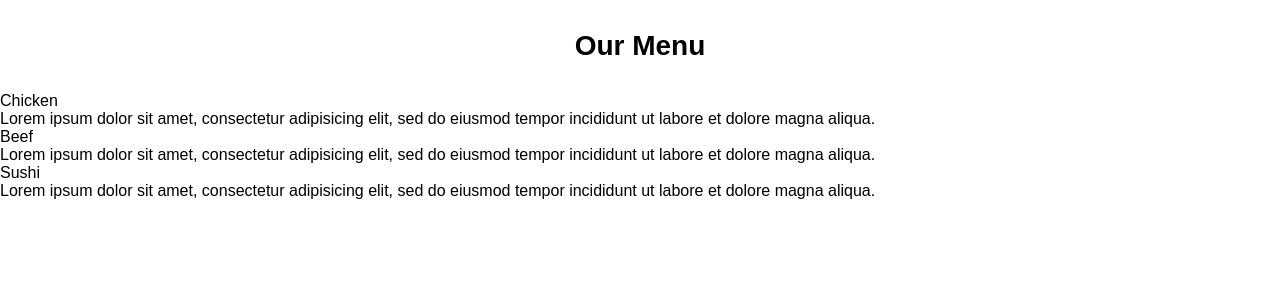
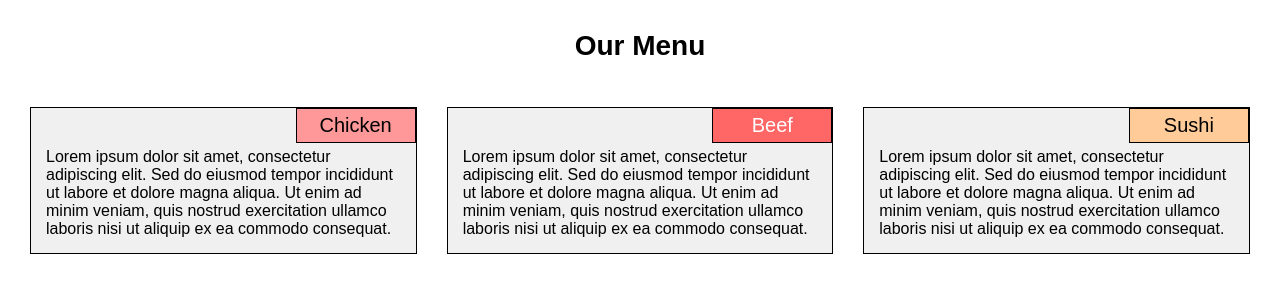
Before and after one commit to la819/web-development, a plain HTML site: page module2_solution/index.html in a window 1280 px wide. Drawn offline with Linux system fonts and the light colour scheme.

Commit message:
index.html

```diff
--- a/module2_solution/index.html
+++ b/module2_solution/index.html
@@ -9,20 +9,20 @@
 <body>
     <h1>Our Menu</h1>
 
-  <div class="row">
-    <section class="col col-chicken">
-      <div class="title">Chicken</div>
-      <p>Lorem ipsum dolor sit amet, consectetur adipisicing elit, sed do eiusmod tempor incididunt ut labore et dolore magna aliqua.</p>
+    <div class="container">
+        <section class="section col-lg-4 col-md-6 col-sm-12">
+            <div class="section-title" id="chicken-title">Chicken</div>
+            <p>Lorem ipsum dolor sit amet, consectetur adipiscing elit. Sed do eiusmod tempor incididunt ut labore et dolore magna aliqua. Ut enim ad minim veniam, quis nostrud exercitation ullamco laboris nisi ut aliquip ex ea commodo consequat.</p>
         </section>
 
-    <section class="col col-beef">
-      <div class="title">Beef</div>
-      <p>Lorem ipsum dolor sit amet, consectetur adipisicing elit, sed do eiusmod tempor incididunt ut labore et dolore magna aliqua.</p>
+        <section class="section col-lg-4 col-md-6 col-sm-12">
+            <div class="section-title" id="beef-title">Beef</div>
+            <p>Lorem ipsum dolor sit amet, consectetur adipiscing elit. Sed do eiusmod tempor incididunt ut labore et dolore magna aliqua. Ut enim ad minim veniam, quis nostrud exercitation ullamco laboris nisi ut aliquip ex ea commodo consequat.</p>
         </section>
 
-    <section class="col col-sushi">
-      <div class="title">Sushi</div>
-      <p>Lorem ipsum dolor sit amet, consectetur adipisicing elit, sed do eiusmod tempor incididunt ut labore et dolore magna aliqua.</p>
+        <section class="section col-lg-4 col-md-12 col-sm-12">
+            <div class="section-title" id="sushi-title">Sushi</div>
+            <p>Lorem ipsum dolor sit amet, consectetur adipiscing elit. Sed do eiusmod tempor incididunt ut labore et dolore magna aliqua. Ut enim ad minim veniam, quis nostrud exercitation ullamco laboris nisi ut aliquip ex ea commodo consequat.</p>
         </section>
     </div>
 </body>
```
Lines whose indentation alone changed are shown as unchanged.
